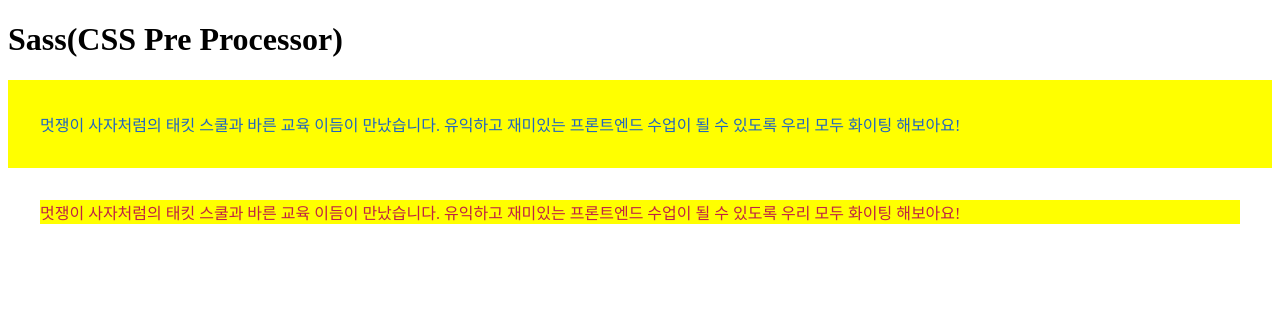
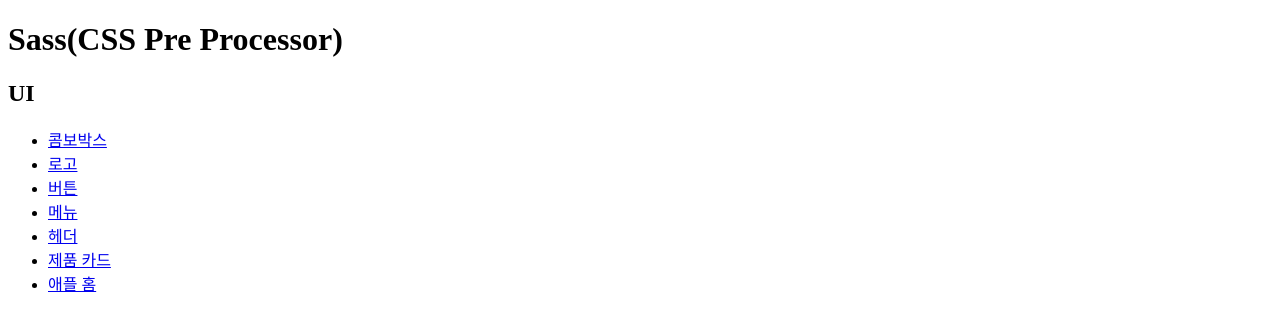
Before and after one commit to kongsh/learn-sass, a website: page index.html in a window 1280 px wide. Drawn offline with nearby package versions, Linux system fonts and the light colour scheme; files that its build step writes are made by us from their sources.

Commit message:
index.html UI 추가

```diff
--- a/index.html
+++ b/index.html
@@ -9,7 +9,17 @@
   <body>
     <h1>Sass(CSS Pre Processor)</h1>
 
-    <p class="rule-1">멋쟁이 사자처럼의 태킷 스쿨과 바른 교육 이듬이 만났습니다. 유익하고 재미있는 프론트엔드 수업이 될 수 있도록 우리 모두 화이팅 해보아요!</p>
-    <p class="rule-2">멋쟁이 사자처럼의 태킷 스쿨과 바른 교육 이듬이 만났습니다. 유익하고 재미있는 프론트엔드 수업이 될 수 있도록 우리 모두 화이팅 해보아요!</p>
+    <div class="ui-container">
+      <h2>UI</h2>
+      <ul>
+        <li><a href="/src/views/components/combobox.html">콤보박스</a></li>
+        <li><a href="/src/views/components/logo.html">로고</a></li>
+        <li><a href="/src/views/components/buttons.html">버튼</a></li>
+        <li><a href="/src/views/components/menu.html">메뉴</a></li>
+        <li><a href="/src/views/components/header.html">헤더</a></li>
+        <li><a href="/src/views/components/product-card.html">제품 카드</a></li>
+        <li><a href="/src/views/home.html">애플 홈</a></li>
+      </ul>
+    </div>
   </body>
 </html>
```
